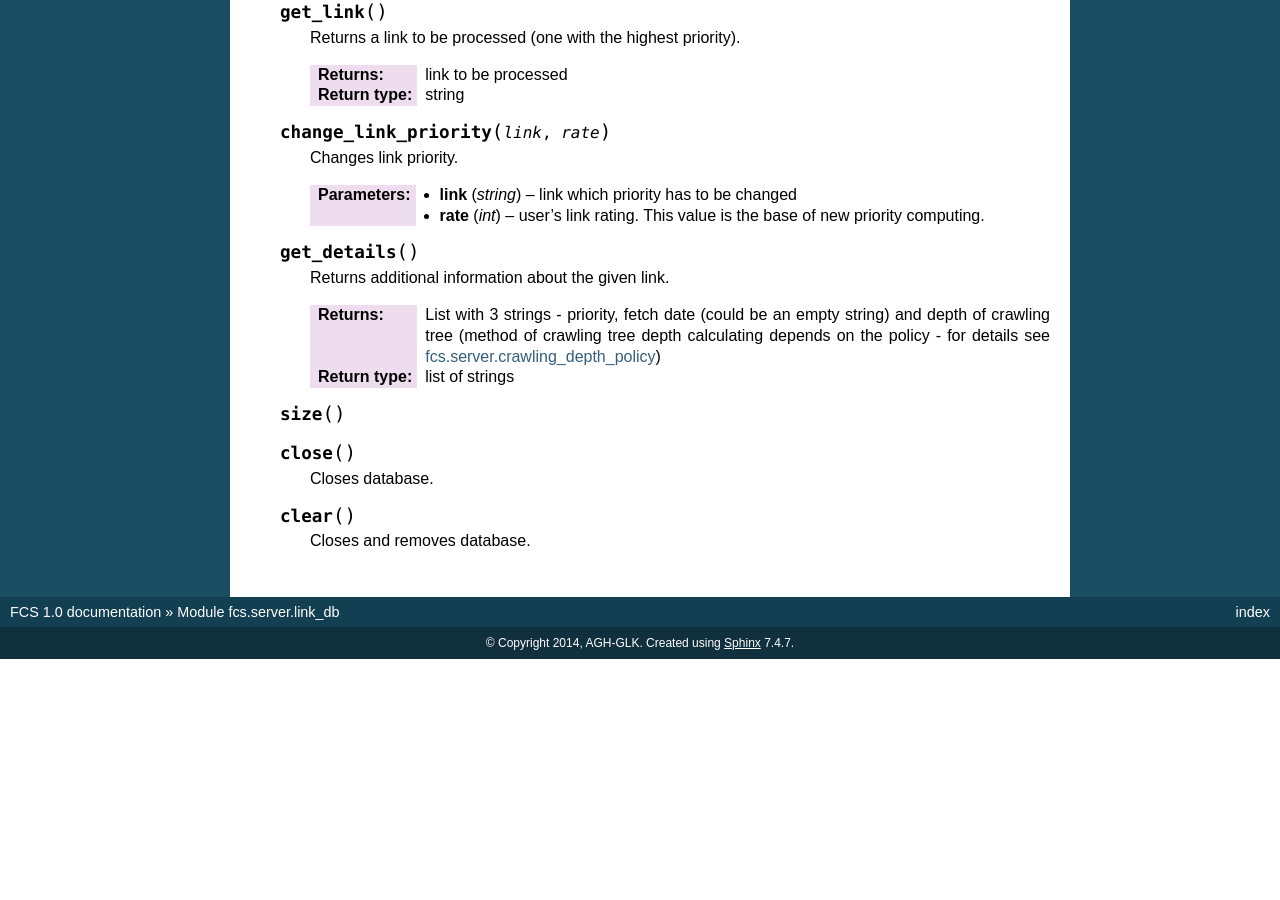
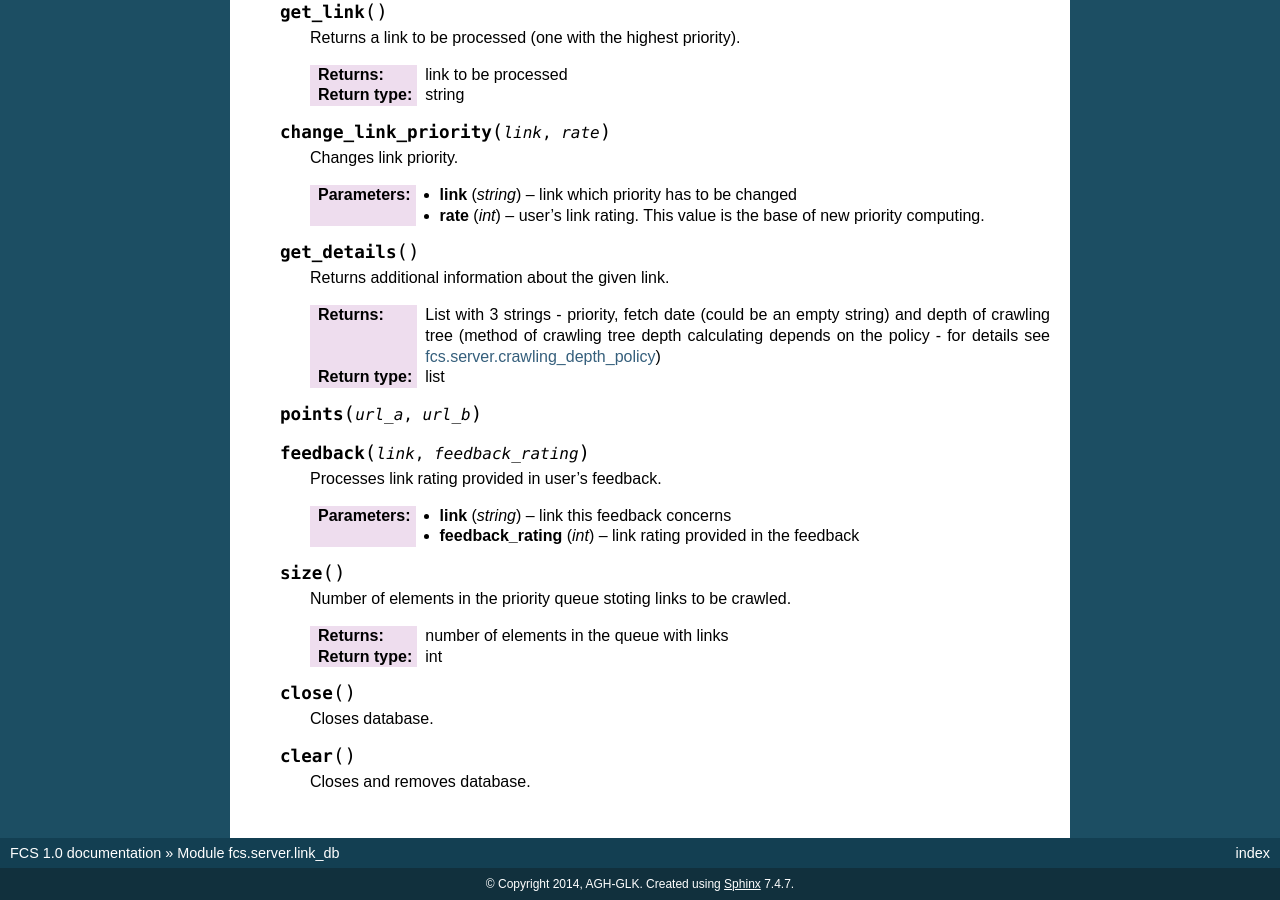
Before and after one commit to agh-glk/fcs, a Sphinx documentation site: the page built from docs/source/server/link_db.rst, in a window 1280 px wide and 900 px high, scrolled down 1597 px. Built offline with Sphinx 7.4.7, drawn with Linux system fonts in a browser that asks for light colours; formulas are drawn with MathJax 3; before the commit the page ends 2256 px from its top, so only the background shows below that; some of the changed text lies outside the part shown.

Commit message:
[NT] Edit

```diff
--- a/docs/source/server/link_db.rst
+++ b/docs/source/server/link_db.rst
@@ -105,10 +105,23 @@ This module contains implementations of API for link database. Link database sto
       Returns additional information about the given link.
 
       :return: List with 3 strings - priority, fetch date (could be an empty string) and depth of crawling tree (method of crawling tree depth calculating depends on the policy - for details see :ref:`CrawlingDepthPolicy`)
-      :rtype: list of strings
+      :rtype: list
+
+   .. py:method:: points(url_a, url_b)
+
+   .. py:method:: feedback(link, feedback_rating)
+
+      Processes link rating provided in user's feedback.
+
+      :param string link: link this feedback concerns
+      :param int feedback_rating: link rating provided in the feedback
 
    .. py:method:: size()
 
+      Number of elements in the priority queue stoting links to be crawled.
+
+      :return: number of elements in the queue with links
+      :rtype: int
 
    .. py:method:: close()
 
```
Also changed, not shown: other parts of docs/source/server/link_db.rst (+1 -1 lines).
